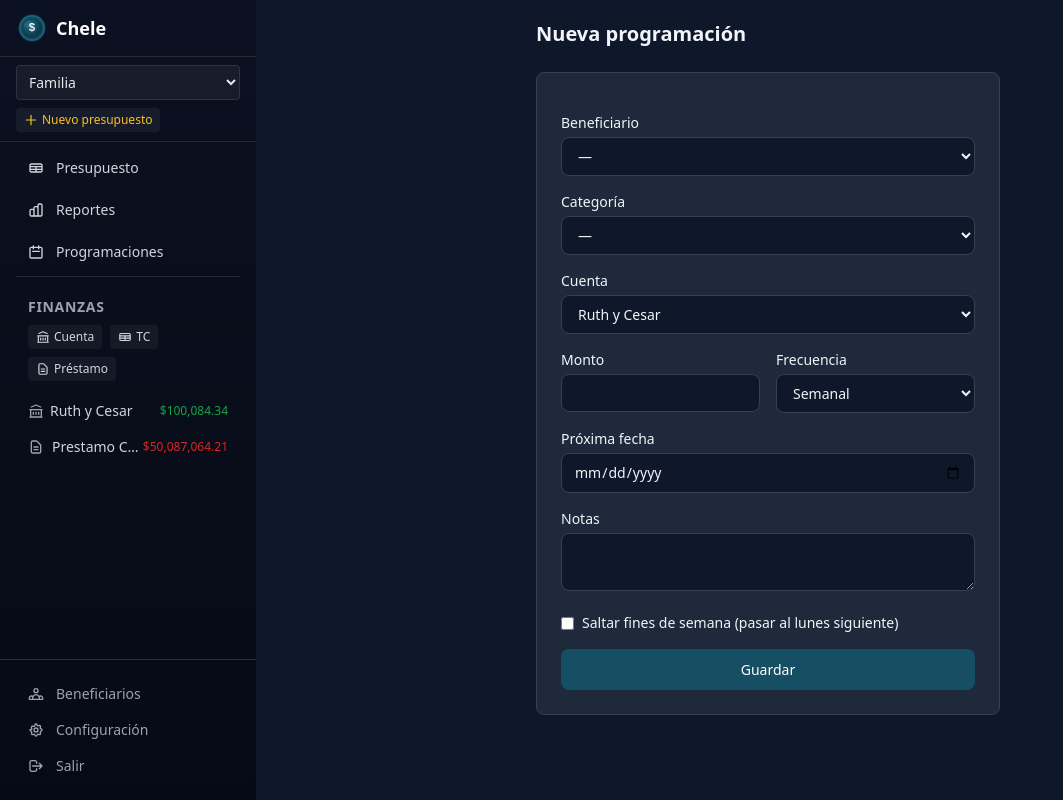
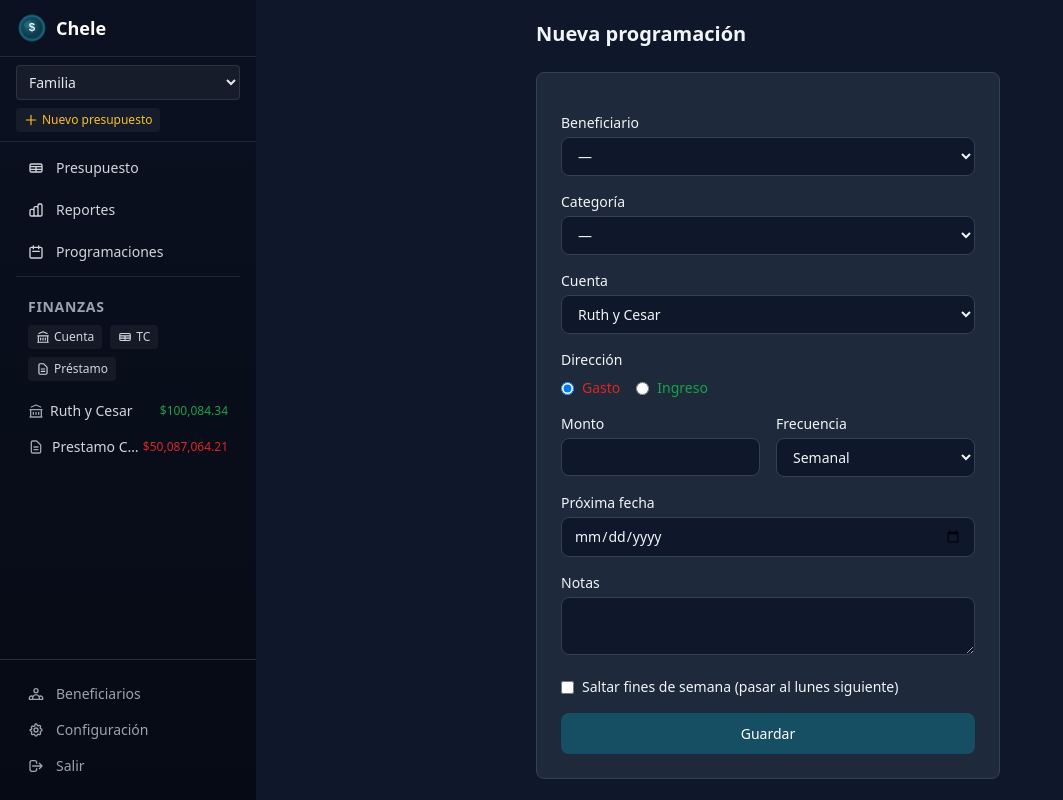
Before and after one commit to cesardarinel/chele, a Django app: page /programaciones/crear/ in a window 1280 px wide. Shown: the whole page, without its empty margins (0-1063 px from the left). Run offline with Django 5.2, Linux system fonts and the light colour scheme; a user stored in the database is signed in; data comes from the database, SQL or seed files in the repository; data that the repository does not hold is empty; some libraries are stand-ins or nearby versions.

Commit message:
Add direction toggle to schedule form and color-coded list display

```diff
--- a/templates/schedules/schedule_form.html
+++ b/templates/schedules/schedule_form.html
@@ -30,6 +30,19 @@
                 <option value="{{ a.id }}" {% if schedule.account_id == a.id %}selected{% endif %}>{{ a.name }}</option>
                 {% endfor %}
             </select>
+        </div>
+        <div>
+            <label class="block text-sm font-medium text-chele-text mb-2">Dirección</label>
+            <div class="flex gap-4">
+                <label class="flex items-center gap-2 text-sm text-chele-text cursor-pointer">
+                    <input type="radio" name="direction" value="expense" {% if schedule.direction == 'expense' or not schedule %}checked{% endif %} class="text-red-500">
+                    <span class="text-chele-danger">Gasto</span>
+                </label>
+                <label class="flex items-center gap-2 text-sm text-chele-text cursor-pointer">
+                    <input type="radio" name="direction" value="income" {% if schedule.direction == 'income' %}checked{% endif %} class="text-chele-success">
+                    <span class="text-chele-success">Ingreso</span>
+                </label>
+            </div>
         </div>
         <div class="grid grid-cols-2 gap-4">
             <div>
--- a/templates/schedules/schedule_list.html
+++ b/templates/schedules/schedule_list.html
@@ -24,7 +24,9 @@
                 <tr class="border-b border-chele-border hover:bg-chele-bg-tertiary/30 transition">
                     <td class="px-4 py-3 text-sm">{{ s.payee.name|default:'—' }}</td>
                     <td class="px-4 py-3 text-sm">{{ s.category.name|default:'—' }}</td>
-                    <td class="px-4 py-3 text-sm text-right font-medium">${{ s.amount|currency }}</td>
+                    <td class="px-4 py-3 text-sm text-right font-medium {% if s.direction == 'income' %}text-chele-success{% else %}text-chele-danger{% endif %}">
+                        {% if s.direction == 'income' %}+{% else %}-{% endif %}${{ s.amount|currency }}
+                    </td>
                     <td class="px-4 py-3 text-sm">{{ s.get_frequency_display }}</td>
                     <td class="px-4 py-3 text-sm {% if s.due_soon %}text-chele-danger font-semibold{% endif %}">{{ s.next_date|date:'d/m/Y' }}</td>
                     <td class="px-4 py-3 text-right"><a href="{% url 'schedule_edit' s.id %}" class="text-xs text-amber-400 hover:text-amber-300">Editar</a></td>
```
